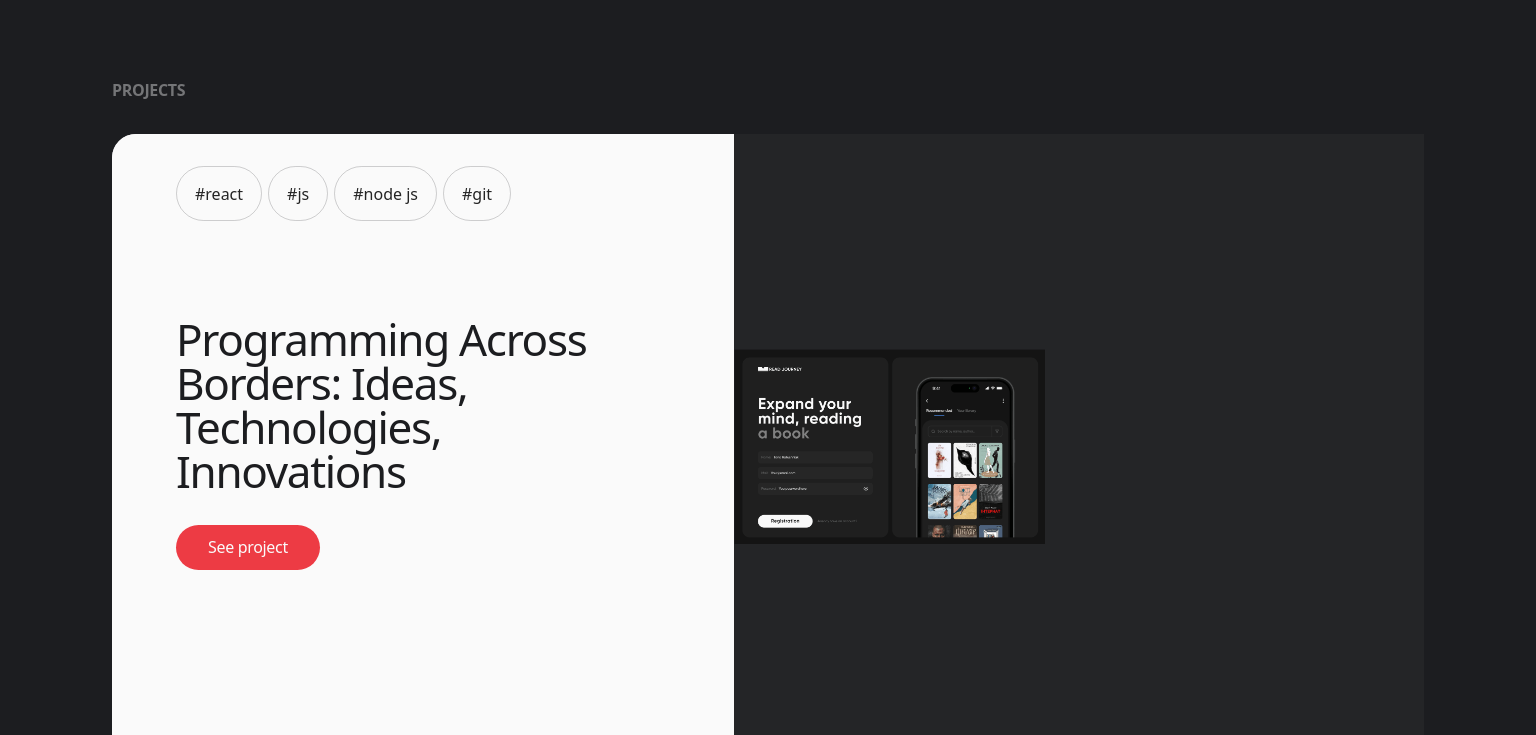
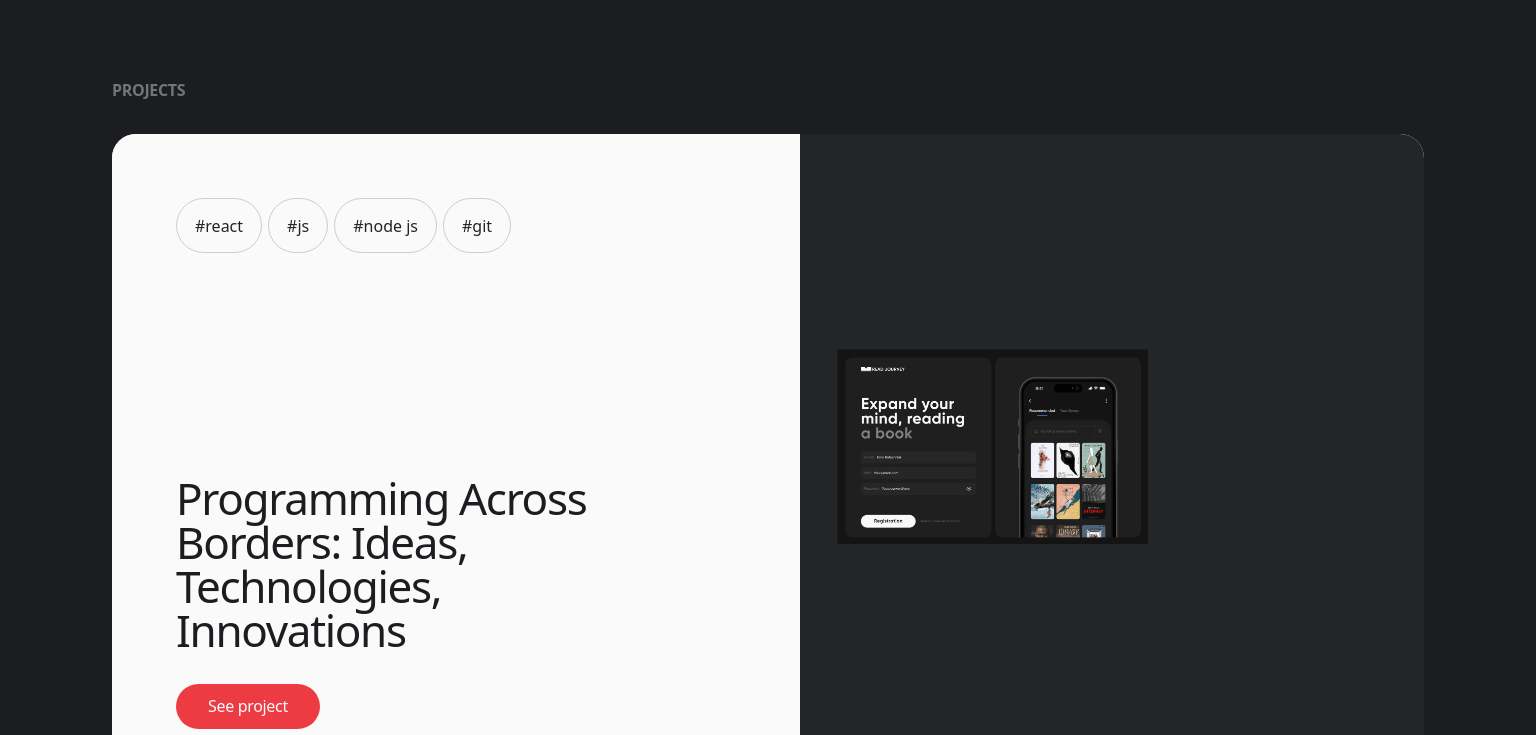
Before and after one commit to OlgaDonchenko/test-version-project-js-Headliner24, a website built with Vite: page src/index.html in a window 1536 px wide. Shown: the part 800-1535 px from the top of the page. Built offline with nearby package versions, Linux system fonts and the light colour scheme.

Commit message:
fixed mist projects

```diff
--- a/src/css/projects.css
+++ b/src/css/projects.css
@@ -41,11 +41,14 @@ width: 343px;
 .project-first-container{
     padding-left: 32px;
     padding-right: 32px;
+    padding-bottom: 32px;
+    padding-top: 32px;
 }
 .project-cirkle-container {
-    padding-top: 32px;
+
 
     margin-bottom: 96px;
+
 
 }
 
@@ -112,7 +115,7 @@ align-items: center;
     font-weight: 500;
     letter-spacing: -0.02em;
     color: rgba(250, 250, 250);
-    margin-bottom: 32px;
+
 }
 
 @media screen and (min-width: 768px) {
@@ -130,11 +133,14 @@ font-size: 44px;
 line-height: 1;
 letter-spacing: -0.03em;
 width:  494px;
+
     }
 
           .project-first-container {
               padding-left: 64px;
               padding-right: 64px;
+              padding-bottom: 64px;
+            padding-top: 64px;
           }
 
 .project-circle-item{
@@ -145,11 +151,15 @@ width:  494px;
 flex-wrap: nowrap;
 
     }
+        .project-cirkle-container {
 
-.project-btn {
 
-margin-bottom: 64px;
-    }
+            margin-bottom: 164px;
+
+
+        }
+
+
     .project-swiper-container {
 width: 704px;
     height: 625px;
@@ -169,7 +179,22 @@ width: 704px;
     display: flex;}
 
 .project-swiper-container{
+border-radius: 0px 24px 24px 0px;
+}
+ .project-swiper-wrapper {
+    padding-left: 37px;
+    padding-right: 37px;
+ }
+ .project-cirkle-container {
 
+     margin-bottom: 223px;
+ }
+ .project-btn {
+     margin-bottom: 0px;
 }
 
+.project-first-container {
+
+    padding-right: 130px;
 }
+}
```
